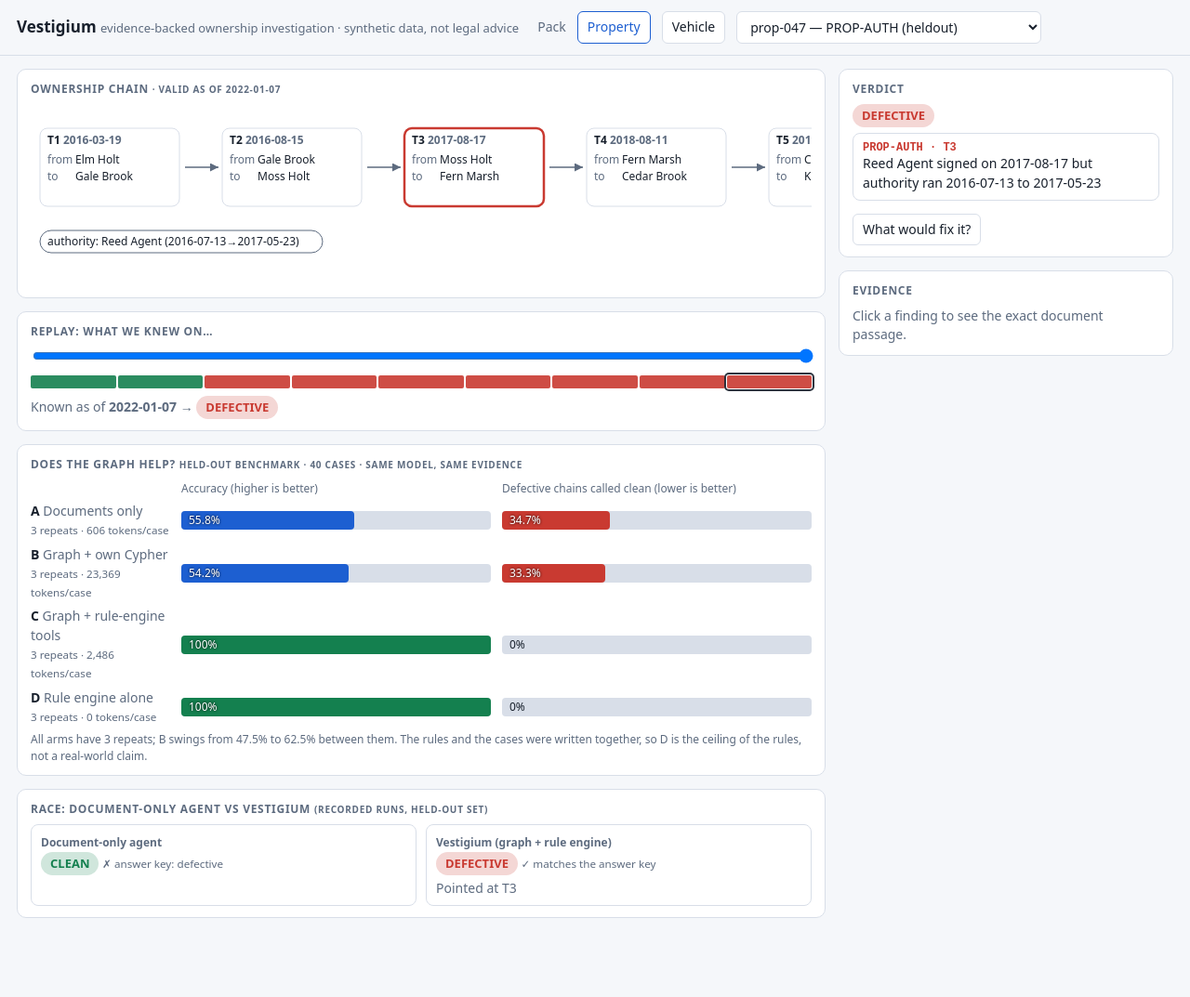
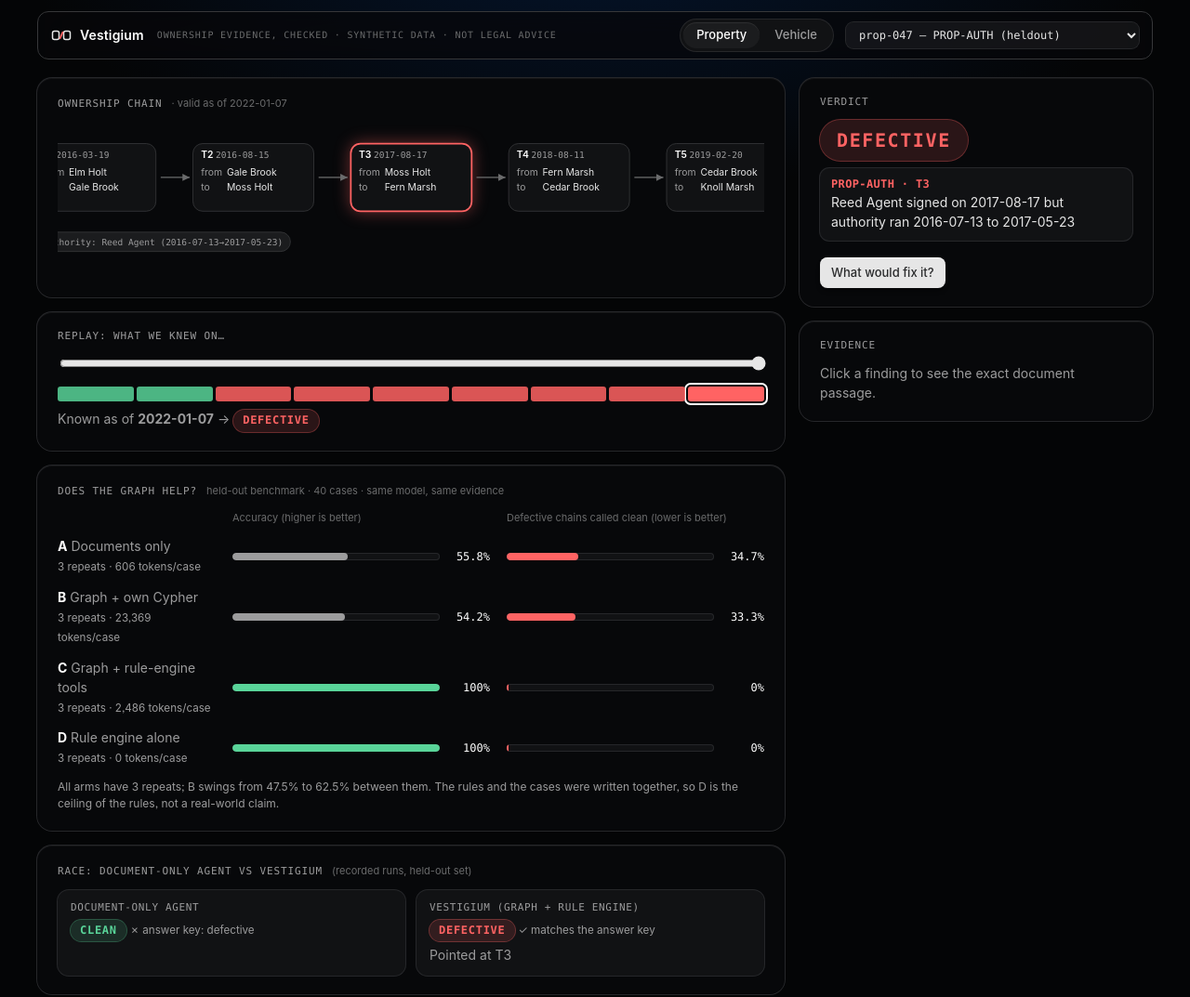
Before and after one commit to samuel025/vestigium, a plain HTML site: page demo/index.html in a window 1280 px wide. Shown: the top 1073 px of the page at 93% size. Before the commit the page ends 1002 px from the top, so only its background shows below. Drawn offline with Linux system fonts and the light colour scheme.

Commit message:
UI: dark command-centre restyle (rationed colour, glass bar, scaled chain, benchmark bars)

```diff
--- a/demo/index.html
+++ b/demo/index.html
@@ -2,53 +2,100 @@
 <html lang="en"><head><meta charset="utf-8"><meta name="viewport" content="width=device-width,initial-scale=1">
 <title>Vestigium — ownership evidence, checked</title>
 <style>
-:root{--bg:#0f1318;--panel:#171d25;--line:#2a3340;--tx:#e6ebf2;--mut:#8b97a8;--ok:#3fb27f;--bad:#e5564d;--gap:#e0a73a;--acc:#6aa8ff}
-@media(prefers-color-scheme:light){:root{--bg:#f5f7fa;--panel:#fff;--line:#d8dee8;--tx:#18202c;--mut:#5d6b7f;--ok:#14804f;--bad:#c93a31;--gap:#a8730a;--acc:#1d5fd1}}
-*{box-sizing:border-box}body{margin:0;background:var(--bg);color:var(--tx);font:14px/1.45 system-ui,sans-serif}
-header{display:flex;gap:12px;align-items:center;padding:12px 18px;border-bottom:1px solid var(--line);flex-wrap:wrap}
-h1{font-size:17px;margin:0 8px 0 0}h1 span{color:var(--mut);font-weight:400;font-size:13px}
-select,button{background:var(--panel);color:var(--tx);border:1px solid var(--line);border-radius:6px;padding:6px 10px;font:inherit}
-button{cursor:pointer}button:hover{border-color:var(--acc)}button.on{border-color:var(--acc);color:var(--acc)}
-main{display:grid;grid-template-columns:1fr 360px;gap:14px;padding:14px 18px}
-main>div{min-width:0}
+/* Design notes (adapted from a Raycast-style dark system, tuned for an evidence tool):
+   - Colour is rationed so it MEANS something: coral = a defect / broken link, amber = a gap, green = clean.
+     Everything else is neutral grey, so the one red box in the chain is the first thing the eye finds.
+   - Dark only: one theme means one thing to record, and red/amber/green read the same everywhere.
+   - Cards are defined by hairlines + a soft inset highlight (no drop shadows), so dense panels stay quiet. */
+:root{color-scheme:dark;
+ --bg:#040506;--panel:#07080a;--well:#111214;--chip:#1b1c1e;
+ --line:#26272a;--edge:#363739;
+ --tx:#e6e6e6;--hi:#ffffff;--mut:#9c9c9d;--dim:#6a6b6c;
+ --ok:#59d499;--bad:#ff6363;--gap:#e8b04a;--acc:#e6e6e6;
+ --mono:'Geist Mono','JetBrains Mono',ui-monospace,SFMono-Regular,Menlo,Consolas,monospace;
+ --sans:'Inter',system-ui,-apple-system,'Segoe UI',Roboto,sans-serif}
+*{box-sizing:border-box}
+body{margin:0;background:var(--bg);color:var(--tx);font:14px/1.5 var(--sans);font-feature-settings:'calt','kern','liga','ss03';
+ background-image:radial-gradient(ellipse 70% 38% at 50% -8%,rgba(4,63,150,.28),transparent 70%);background-repeat:no-repeat}
+.wrap{max-width:1240px;margin:0 auto;padding:0 20px 28px}
+/* floating glass bar */
+header{position:sticky;top:12px;z-index:5;margin:12px 0 20px;display:flex;gap:14px;align-items:center;flex-wrap:wrap;
+ padding:8px 14px;border:1px solid var(--edge);border-radius:12px;background:rgba(7,8,10,.72);backdrop-filter:blur(24px);-webkit-backdrop-filter:blur(24px)}
+.brand{display:flex;align-items:center;gap:9px;font-weight:600;font-size:14px;color:var(--hi);letter-spacing:.01em}
+.eyebrow{font:500 10px/1 var(--mono);letter-spacing:.08em;text-transform:uppercase;color:var(--dim)}
+.sp{flex:1}
+.seg{display:flex;gap:2px;padding:3px;border-radius:9999px;background:var(--well);box-shadow:0 0 0 1px var(--line)}
+select,button{font:inherit;color:var(--tx)}
+.seg button{background:none;border:0;border-radius:9999px;padding:4px 14px;color:var(--mut);cursor:pointer;font-weight:500;font-size:13px}
+.seg button:hover{color:var(--hi)}.seg button.on{background:var(--chip);color:var(--hi);box-shadow:inset 0 1px 0 rgba(255,255,255,.08)}
+select{background:rgba(255,255,255,.05);border:0;box-shadow:0 0 0 1px var(--line);border-radius:8px;padding:6px 10px;font-family:var(--mono);font-size:12px}
+select:hover{box-shadow:0 0 0 1px var(--edge)}
+/* neutral filled action: the only "button" look, never a chromatic CTA */
+.btn{background:#e6e6e6;color:#2a2b2c;border:0;border-radius:8px;padding:7px 12px;font-weight:500;font-size:13px;cursor:pointer;
+ box-shadow:rgba(0,0,0,.25) 0 4px 4px,inset 0 1px 0 rgba(255,255,255,.6)}
+.btn:hover{background:#fff}
+:focus-visible{outline:2px solid #fff;outline-offset:2px}
+main{display:grid;grid-template-columns:1fr 380px;gap:16px}
+main>div{min-width:0}main>div>.card+.card{margin-top:16px}
 @media(max-width:1000px){main{grid-template-columns:1fr}}
-.card{background:var(--panel);border:1px solid var(--line);border-radius:10px;padding:12px 14px}
-.card h2{font-size:12px;letter-spacing:.06em;text-transform:uppercase;color:var(--mut);margin:0 0 8px}
-.verdict{display:inline-block;padding:3px 10px;border-radius:99px;font-weight:600;font-size:13px}
-.v-clean{background:color-mix(in srgb,var(--ok) 20%,transparent);color:var(--ok)}
-.v-defective{background:color-mix(in srgb,var(--bad) 20%,transparent);color:var(--bad)}
-.v-inconclusive{background:color-mix(in srgb,var(--gap) 20%,transparent);color:var(--gap)}
-#graph{overflow-x:auto}svg text{font:12px system-ui,sans-serif;fill:var(--tx)}svg .m{fill:var(--mut)}
-.finding{border:1px solid var(--line);border-radius:8px;padding:8px 10px;margin:6px 0;cursor:pointer}
-.finding:hover,.finding.sel{border-color:var(--acc)}.rule{font:600 12px ui-monospace,monospace}
-.pass{border-left:3px solid var(--acc);padding:4px 8px;margin:6px 0;color:var(--mut);font-size:13px}
-.strip{display:flex;gap:2px;margin:8px 0}.strip i{flex:1;height:14px;border-radius:2px;opacity:.9}
-.strip i.cur{outline:2px solid var(--tx);outline-offset:1px}
-input[type=range]{width:100%}.row{display:grid;grid-template-columns:1fr 1fr;gap:10px}
-.arm{border:1px solid var(--line);border-radius:8px;padding:8px 10px}.arm b{font-size:12px;color:var(--mut)}
-.mut{color:var(--mut)}small{color:var(--mut)}code{font:12px ui-monospace,monospace}
-</style></head><body>
+.card{background:var(--panel);border-radius:16px;padding:20px 22px;
+ box-shadow:inset 0 1px 0 rgba(255,255,255,.05),inset 0 -1px 0 rgba(0,0,0,.2),0 0 0 1px var(--line)}
+.card h2{font:500 11px/1 var(--mono);letter-spacing:.08em;text-transform:uppercase;color:var(--mut);margin:0 0 14px;display:flex;gap:10px;align-items:baseline;flex-wrap:wrap}
+.card h2 small{font:400 11px/1.3 var(--sans);letter-spacing:0;text-transform:none;color:var(--dim)}
+/* verdict is the headline of the page: large, one word */
+.verdict{display:inline-block;padding:2px 10px;border-radius:9999px;font:600 12px/1.6 var(--mono);letter-spacing:.06em}
+#verdict .verdict{font-size:20px;padding:6px 18px;letter-spacing:.08em}
+.v-clean{background:color-mix(in srgb,var(--ok) 14%,transparent);color:var(--ok);box-shadow:0 0 0 1px color-mix(in srgb,var(--ok) 35%,transparent)}
+.v-defective{background:color-mix(in srgb,var(--bad) 14%,transparent);color:var(--bad);box-shadow:0 0 0 1px color-mix(in srgb,var(--bad) 40%,transparent)}
+.v-inconclusive{background:color-mix(in srgb,var(--gap) 14%,transparent);color:var(--gap);box-shadow:0 0 0 1px color-mix(in srgb,var(--gap) 35%,transparent)}
+#graph{overflow-x:auto;padding-bottom:4px}
+svg text{font:12px var(--sans);fill:var(--tx)}svg .m{fill:var(--mut)}svg .mono{font-family:var(--mono);font-size:11px}
+.finding{border-radius:10px;padding:10px 12px;margin:8px 0;cursor:pointer;background:var(--well);box-shadow:0 0 0 1px var(--line);transition:box-shadow .15s}
+.finding:hover{box-shadow:0 0 0 1px var(--edge)}.finding.sel{box-shadow:0 0 0 1px var(--hi)}
+.rule{font:600 12px var(--mono);letter-spacing:.03em;margin-bottom:2px}
+.pass{border-left:2px solid var(--edge);padding:6px 10px;margin:8px 0;color:var(--mut);font-size:13px;background:rgba(255,255,255,.02);border-radius:0 8px 8px 0}
+.pass code{color:var(--hi)}
+.strip{display:flex;gap:3px;margin:12px 0 8px}.strip i{flex:1;height:16px;border-radius:3px;opacity:.85;cursor:pointer;transition:opacity .15s}
+.strip i:hover{opacity:1}.strip i.cur{opacity:1;outline:2px solid var(--hi);outline-offset:2px}
+input[type=range]{width:100%;accent-color:#e6e6e6}
+.row{display:grid;grid-template-columns:1fr 1fr;gap:12px}
+.arm{background:var(--well);border-radius:12px;padding:12px 14px;box-shadow:0 0 0 1px var(--line)}
+.arm b{font:500 11px var(--mono);letter-spacing:.06em;text-transform:uppercase;color:var(--mut);display:block;margin-bottom:6px}
+.mut{color:var(--mut)}small{color:var(--mut)}code{font:12px var(--mono)}
+/* benchmark rows */
+.bh,.br{display:grid;grid-template-columns:170px 1fr 1fr;gap:6px 18px;align-items:center}
+.bh{font-size:11px;color:var(--dim);margin-bottom:6px}.br{margin:12px 0}
+.bar{display:flex;align-items:center;gap:10px}
+.track{flex:1;height:8px;border-radius:9999px;background:var(--well);box-shadow:inset 0 0 0 1px var(--line);overflow:hidden}
+.track i{display:block;height:100%;border-radius:9999px}
+.bar span{font:500 12px var(--mono);width:44px;text-align:right;color:var(--hi)}
+.foot{margin-top:20px;text-align:center;font:400 11px var(--mono);color:var(--dim);letter-spacing:.02em}
+@media(prefers-reduced-motion:reduce){*{transition:none!important}}
+</style></head><body><div class="wrap">
 <header>
-  <h1>Vestigium <span>evidence-backed ownership investigation · synthetic data, not legal advice</span></h1>
-  <span class="mut">Pack</span>
-  <button id="pp" class="on">Property</button><button id="pv">Vehicle</button>
-  <select id="pick"></select>
+  <div class="brand"><svg width="22" height="22" viewBox="0 0 22 22" aria-hidden="true"><rect x="1.5" y="6.5" width="7" height="9" rx="2" fill="none" stroke="#e6e6e6" stroke-width="1.5"/><rect x="13.5" y="6.5" width="7" height="9" rx="2" fill="none" stroke="#e6e6e6" stroke-width="1.5"/><path d="M9.6 14.2L12.4 7.8" stroke="#ff6363" stroke-width="1.8" stroke-linecap="round"/></svg>Vestigium</div>
+  <span class="eyebrow">Ownership evidence, checked · synthetic data · not legal advice</span>
+  <span class="sp"></span>
+  <div class="seg"><button id="pp" class="on">Property</button><button id="pv">Vehicle</button></div>
+  <select id="pick" aria-label="Case"></select>
 </header>
 <main>
   <div>
     <div class="card"><h2>Ownership chain <small id="asof"></small></h2><div id="graph"></div></div>
-    <div class="card" style="margin-top:14px"><h2>Replay: what we knew on…</h2>
+    <div class="card"><h2>Replay: what we knew on…</h2>
       <input type="range" id="slider" min="0" value="0"><div class="strip" id="strip"></div>
       <div id="tlabel" class="mut"></div></div>
-    <div class="card" style="margin-top:14px"><h2>Does the graph help? <small>held-out benchmark · 40 cases · same model, same evidence</small></h2><div id="bench"></div></div>
-    <div class="card" style="margin-top:14px"><h2>Race: document-only agent vs Vestigium <small>(recorded runs, held-out set)</small></h2><div class="row" id="race"></div></div>
+    <div class="card"><h2>Does the graph help? <small>held-out benchmark · 40 cases · same model, same evidence</small></h2><div id="bench"></div></div>
+    <div class="card"><h2>Race: document-only agent vs Vestigium <small>(recorded runs, held-out set)</small></h2><div class="row" id="race"></div></div>
   </div>
   <div>
     <div class="card"><h2>Verdict</h2><div id="verdict"></div><div id="findings"></div>
-      <button id="fixbtn" style="margin-top:8px;display:none">What would fix it?</button><div id="fix"></div></div>
-    <div class="card" style="margin-top:14px"><h2>Evidence</h2><div id="evidence" class="mut">Click a finding to see the exact document passage.</div></div>
+      <button id="fixbtn" class="btn" style="margin-top:10px;display:none">What would fix it?</button><div id="fix"></div></div>
+    <div class="card"><h2>Evidence</h2><div id="evidence" class="mut">Click a finding to see the exact document passage.</div></div>
   </div>
 </main>
+<div class="foot">synthetic data | 80 cases, 40 held out | rules decide, the agent explains | Relate (relate-db 1.2.0) | gemini-3.5-flash-lite</div>
+</div>
 <script src="data.js"></script>
 <script>
 const D=window.VESTIGIUM,$=id=>document.getElementById(id);let pack='property',cur=null,sel=null,step=0;
@@ -78,37 +125,39 @@ function render(){const c=cur,known=c.timeline[step][0],ver=c.timeline[step][1];
 function graph(items,known){const c=cur,ts=c.nodes.filter(n=>n.label==='Transfer').sort((a,b)=>{const k=t=>/^T\d+$/.test(t.id)?+t.id.slice(1):1e3;return k(a)-k(b)||(a.id<b.id?-1:1)});
   const bad=new Set(items.filter(i=>i.t==='defect').map(i=>i.transfer)),gap=new Set(items.filter(i=>i.t==='gap').map(i=>i.transfer));
   const name=(t,r,dir)=>{const rel=c.rels.find(x=>dir==='from'?(x[1]==='FROM'&&x[2]===t):(x[0]===t&&x[1]==='TO'));const p=rel&&byId(c,dir==='from'?rel[0]:rel[2]);return p?p.name:'?'};
-  const W=150,G=46,H=84,x0=10,y0=26;let s=`<svg width="${x0*2+ts.length*(W+G)}" height="190">`;
+  const W=150,G=46,H=84,x0=10,y0=26;const VW=x0*2+ts.length*(W+G);let s=`<svg viewBox="0 0 ${VW} 190" style="width:100%;min-width:${ts.length*172}px;height:auto;display:block">`;
   ts.forEach((t,i)=>{const x=x0+i*(W+G),seen=t.recorded<=known,isB=bad.has(t.id),isG=gap.has(t.id);
-    const stroke=isB?'var(--bad)':isG?'var(--gap)':'var(--line)';
-    s+=`<g opacity="${seen?1:.25}"><rect x="${x}" y="${y0}" width="${W}" height="${H}" rx="8" fill="var(--panel)" stroke="${stroke}" stroke-width="${isB||isG?2.5:1}"/>
-      <text x="${x+8}" y="${y0+17}" style="font-weight:600">${t.id} <tspan class="m">${t.effective}</tspan></text>
-      <text x="${x+8}" y="${y0+38}" class="m">from</text><text x="${x+38}" y="${y0+38}">${name(t.id,0,'from')}</text>
-      <text x="${x+8}" y="${y0+56}" class="m">to</text><text x="${x+38}" y="${y0+56}">${name(t.id,0,'to')}</text>
-      ${t.odometer!==undefined?`<text x="${x+8}" y="${y0+74}" class="m">odo ${t.odometer}</text>`:(c.domain==='vehicle'?`<text x="${x+8}" y="${y0+74}" class="m">odo —</text>`:'')}</g>`;
+    const stroke=isB?'var(--bad)':isG?'var(--gap)':'var(--edge)',glow=isB?'filter:drop-shadow(0 0 10px rgba(255,99,99,.4))':isG?'filter:drop-shadow(0 0 8px rgba(232,176,74,.3))':'';
+    s+=`<g opacity="${seen?1:.25}" style="${glow}"><rect x="${x}" y="${y0}" width="${W}" height="${H}" rx="12" fill="var(--well)" stroke="${stroke}" stroke-width="${isB||isG?2:1}"/>
+      <text x="${x+10}" y="${y0+18}" style="font-weight:600;fill:var(--hi)">${t.id} <tspan class="m mono" style="font-weight:400">${t.effective}</tspan></text>
+      <text x="${x+10}" y="${y0+40}" class="m">from</text><text x="${x+42}" y="${y0+40}">${name(t.id,0,'from')}</text>
+      <text x="${x+10}" y="${y0+58}" class="m">to</text><text x="${x+42}" y="${y0+58}">${name(t.id,0,'to')}</text>
+      ${t.odometer!==undefined?`<text x="${x+10}" y="${y0+76}" class="m mono">odo ${t.odometer}</text>`:(c.domain==='vehicle'?`<text x="${x+10}" y="${y0+76}" class="m mono">odo —</text>`:'')}</g>`;
     if(i>0){const f=c.rels.some(r=>r[0]===t.id&&r[1]==='FOLLOWS'),px=x-G;
-      s+=f?`<path d="M${px+6} ${y0+H/2}H${x-4}" stroke="var(--mut)" stroke-width="1.5" marker-end="url(#a)"/>`
-        :`<path d="M${px+6} ${y0+H/2}H${x-4}" stroke="var(--gap)" stroke-width="2" stroke-dasharray="4 4"/><text x="${px-2}" y="${y0-8}" style="fill:var(--gap)">gap</text>`}});
+      s+=f?`<path d="M${px+6} ${y0+H/2}H${x-4}" stroke="var(--dim)" stroke-width="1.5" marker-end="url(#a)"/>`
+        :`<path d="M${px+6} ${y0+H/2}H${x-4}" stroke="var(--gap)" stroke-width="2" stroke-dasharray="4 4"/><text class="mono" x="${px-2}" y="${y0-8}" style="fill:var(--gap)">gap</text>`}});
   // claims & authority chips
   let cx=x0;const chips=c.nodes.filter(n=>['Claim','Authority'].includes(n.label));
   chips.forEach(n=>{const txt=n.label==='Claim'?`${n.kind}: ${n.holder}`:`authority: ${n.agent} (${n.valid_from}→${n.valid_to||'open'})`;
-    const w=txt.length*6.4+16;s+=`<rect x="${cx}" y="${y0+H+26}" width="${w}" height="24" rx="12" fill="none" stroke="var(--mut)"/><text x="${cx+8}" y="${y0+H+42}">${txt}</text>`;cx+=w+8});
-  s+=`<defs><marker id="a" markerWidth="8" markerHeight="8" refX="6" refY="3" orient="auto"><path d="M0 0L6 3L0 6z" fill="var(--mut)"/></marker></defs></svg>`;
-  $('graph').innerHTML=s}
+    const w=txt.length*6.6+20;s+=`<rect x="${cx}" y="${y0+H+26}" width="${w}" height="24" rx="12" fill="var(--chip)" stroke="var(--edge)"/><text class="mono" x="${cx+10}" y="${y0+H+42}" style="fill:var(--mut)">${txt}</text>`;cx+=w+8});
+  s+=`<defs><marker id="a" markerWidth="8" markerHeight="8" refX="6" refY="3" orient="auto"><path d="M0 0L6 3L0 6z" fill="var(--dim)"/></marker></defs></svg>`;
+  $('graph').innerHTML=s;
+  // keep the flagged transfer in view on long chains
+  const fi=ts.findIndex(t=>bad.has(t.id)||gap.has(t.id)),el=$('graph'),sv=el.firstChild;
+  el.scrollLeft=fi<0?0:Math.max(0,(x0+fi*(W+G)+W/2)/VW*sv.getBoundingClientRect().width-el.clientWidth/2)}
 function race(){const c=cur,a=c.agents||{},cell=(k,t)=>{const r=a[k];if(!r)return`<div class="arm"><b>${t}</b><div class="mut">no recorded run</div></div>`;
     const ok=r.verdict===c.label;return`<div class="arm"><b>${t}</b><div>${V(r.verdict||'inconclusive')} <small>${ok?'✓ matches the answer key':'✗ answer key: '+c.label}</small></div><div class="mut" style="margin-top:4px">${r.transfer?'Pointed at '+r.transfer:''}</div></div>`};
   $('race').innerHTML=cell('A','Document-only agent')+cell('C','Vestigium (graph + rule engine)')}
 function bench(){const B=window.VESTIGIUM_BENCH||[];
-  $('bench').innerHTML=`<div class="mut" style="display:grid;grid-template-columns:150px 1fr 1fr;gap:6px 12px;font-size:12px"><span></span><span>Accuracy (higher is better)</span><span>Defective chains called clean (lower is better)</span></div>`+
-  B.map(b=>`<div style="display:grid;grid-template-columns:150px 1fr 1fr;gap:6px 12px;align-items:center;margin:6px 0"><div><b>${b.arm}</b> <span class="mut">${b.name}</span><br><small>${b.repeats} repeat${b.repeats>1?'s':''} · ${b.tokens.toLocaleString()} tokens/case</small></div>
-   <div style="background:var(--line);border-radius:4px;height:20px;position:relative"><div style="width:${b.acc}%;background:${b.acc>90?'var(--ok)':'var(--acc)'};height:100%;border-radius:4px"></div><span style="position:absolute;left:8px;top:1px;font-size:12px;${b.acc<15?"color:var(--tx)":"color:#fff;text-shadow:0 0 3px #000"}">${b.acc}%</span></div>
-   <div style="background:var(--line);border-radius:4px;height:20px;position:relative"><div style="width:${b.false_clean}%;background:var(--bad);height:100%;border-radius:4px"></div><span style="position:absolute;left:8px;top:1px;font-size:12px;${b.false_clean<15?"color:var(--tx)":"color:#fff;text-shadow:0 0 3px #000"}">${b.false_clean}%</span></div></div>`).join('')+
-  `<div class="mut" style="font-size:12px;margin-top:6px">All arms have 3 repeats; B swings from 47.5% to 62.5% between them. The rules and the cases were written together, so D is the ceiling of the rules, not a real-world claim.</div>`}
+  const bar=(v,c)=>`<div class="bar"><div class="track"><i style="width:${Math.max(v,0.8)}%;background:${c}"></i></div><span>${v}%</span></div>`;
+  $('bench').innerHTML=`<div class="bh"><span></span><span>Accuracy (higher is better)</span><span>Defective chains called clean (lower is better)</span></div>`+
+  B.map(b=>`<div class="br"><div><b style="color:var(--hi)">${b.arm}</b> <span class="mut">${b.name}</span><br><small>${b.repeats} repeat${b.repeats>1?'s':''} · ${b.tokens.toLocaleString()} tokens/case</small></div>${bar(b.acc,b.acc>90?'var(--ok)':'#9c9c9d')}${bar(b.false_clean,'var(--bad)')}</div>`).join('')+
+  `<div class="mut" style="font-size:12px;margin-top:10px">All arms have 3 repeats; B swings from 47.5% to 62.5% between them. The rules and the cases were written together, so D is the ceiling of the rules, not a real-world claim.</div>`}
 $('pick').onchange=e=>pick(e.target.value);
 $('slider').oninput=e=>{step=+e.target.value;render()};
 $('strip').onclick=e=>{if(e.target.dataset.i){step=+e.target.dataset.i;$('slider').value=step;render()}};
 $('findings').onclick=e=>{const f=e.target.closest('.finding');if(f){sel=+f.dataset.i;render()}};
-$('fixbtn').onclick=()=>{$('fix').innerHTML=`<div class="pass" style="border-color:var(--ok)">Adding <b>${cur.fix}</b> to a throwaway copy of the graph and rerunning every check → ${V(cur.fix_verdict)}</div>`};
+$('fixbtn').onclick=()=>{$('fix').innerHTML=`<div class="pass" style="border-color:var(--ok);margin-top:12px">Adding <b>${cur.fix}</b> to a throwaway copy of the graph and rerunning every check → ${V(cur.fix_verdict)}</div>`};
 $('pp').onclick=()=>{pack='property';$('pp').classList.add('on');$('pv').classList.remove('on');fill()};
 $('pv').onclick=()=>{pack='vehicle';$('pv').classList.add('on');$('pp').classList.remove('on');fill()};
 bench();
```
Also changed, not shown: 1 other file.
